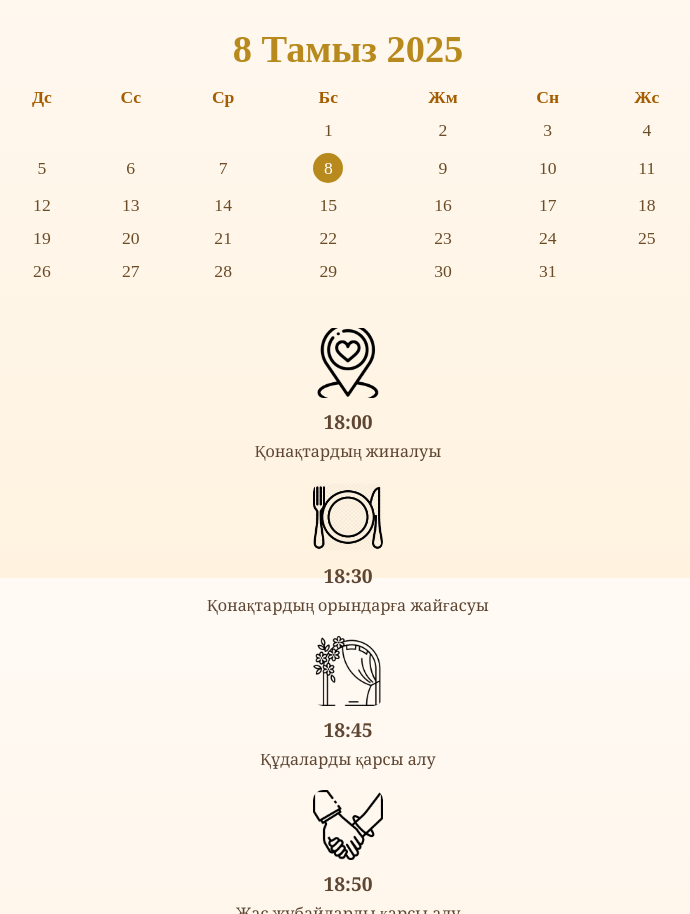
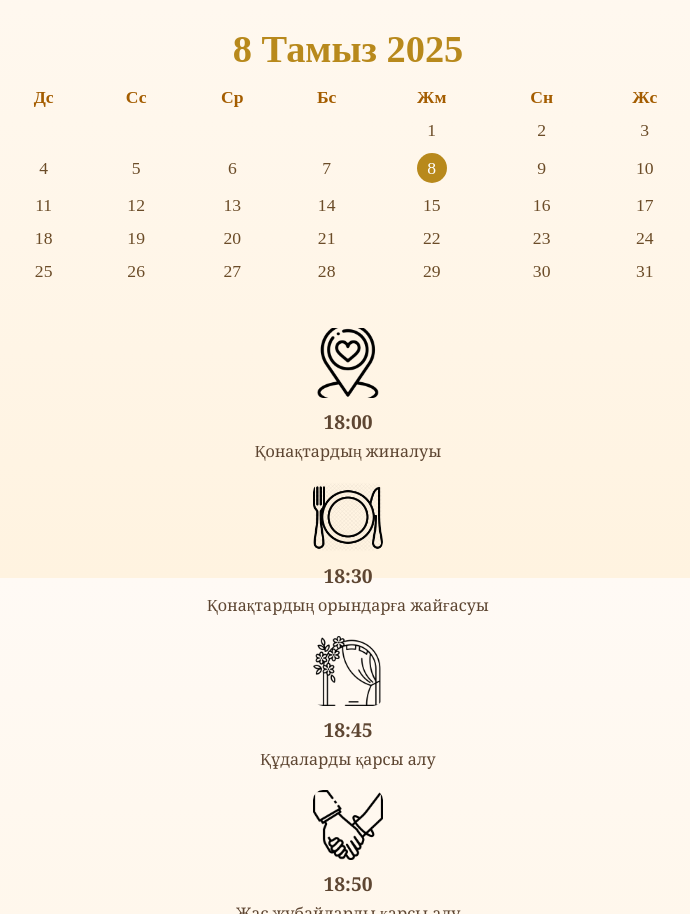
Before and after one commit to mereymktl/invite, a plain HTML site: page index.html in a window 1280 px wide. Shown: the part 1022-1936 px from the top of the page, without its empty margins (292-982 px from the left). Drawn offline with nearby package versions, Linux system fonts and the light colour scheme; a web font is replaced by a local one.

Commit message:
updated the html

```diff
--- a/index.html
+++ b/index.html
@@ -285,11 +285,11 @@
         </tr>
       </thead>
       <tbody>
-        <tr><td></td><td></td><td></td><td>1</td><td>2</td><td>3</td><td>4</td></tr>
-        <tr><td>5</td><td>6</td><td>7</td><td><span class="circle">8</span></td><td>9</td><td>10</td><td>11</td></tr>
-        <tr><td>12</td><td>13</td><td>14</td><td>15</td><td>16</td><td>17</td><td>18</td></tr>
-        <tr><td>19</td><td>20</td><td>21</td><td>22</td><td>23</td><td>24</td><td>25</td></tr>
-        <tr><td>26</td><td>27</td><td>28</td><td>29</td><td>30</td><td>31</td><td></td></tr>
+        <tr><td></td><td></td><td></td><td></td><td>1</td><td>2</td><td>3</td></tr>
+        <tr><td>4</td><td>5</td><td>6</td><td>7</td><td><span class="circle">8</span></td><td>9</td><td>10</td></tr>
+        <tr><td>11</td><td>12</td><td>13</td><td>14</td><td>15</td><td>16</td><td>17</td></tr>
+        <tr><td>18</td><td>19</td><td>20</td><td>21</td><td>22</td><td>23</td><td>24</td></tr>
+        <tr><td>25</td><td>26</td><td>27</td><td>28</td><td>29</td><td>30</td><td>31</td></tr>
       </tbody>
     </table>
 
```
